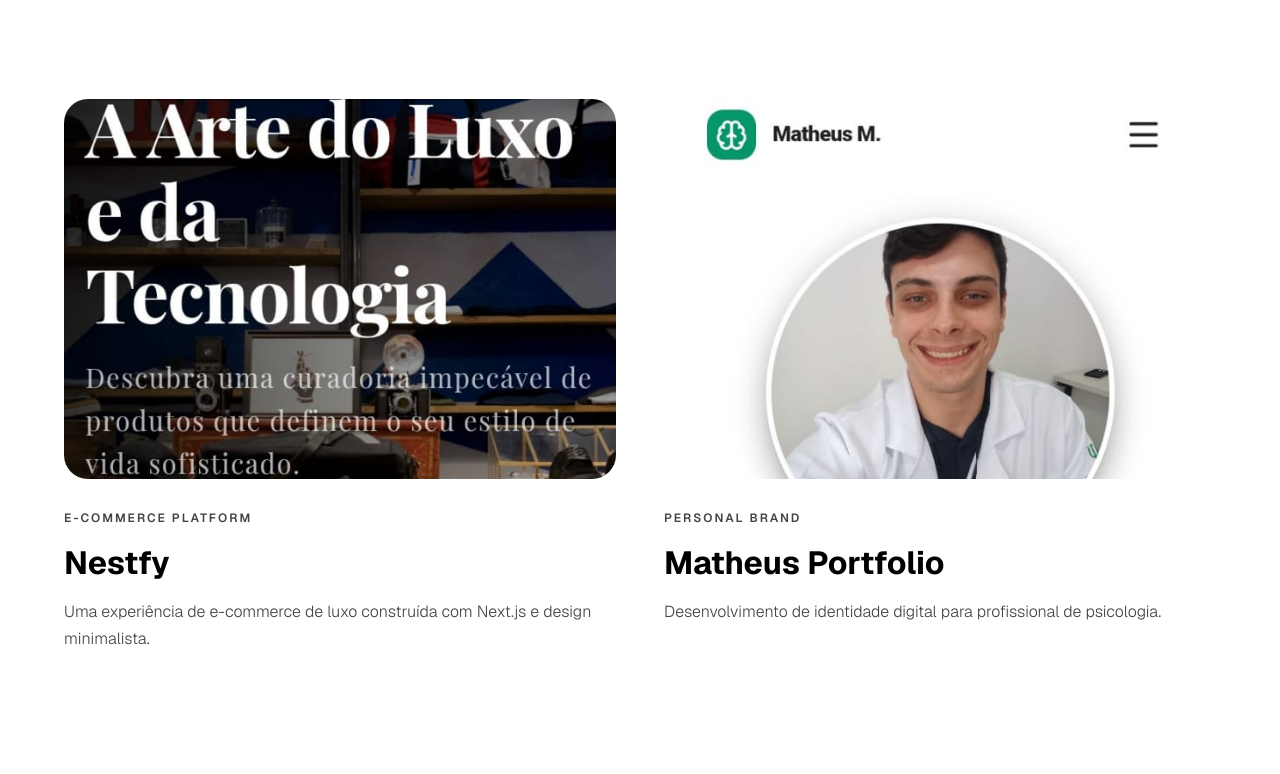
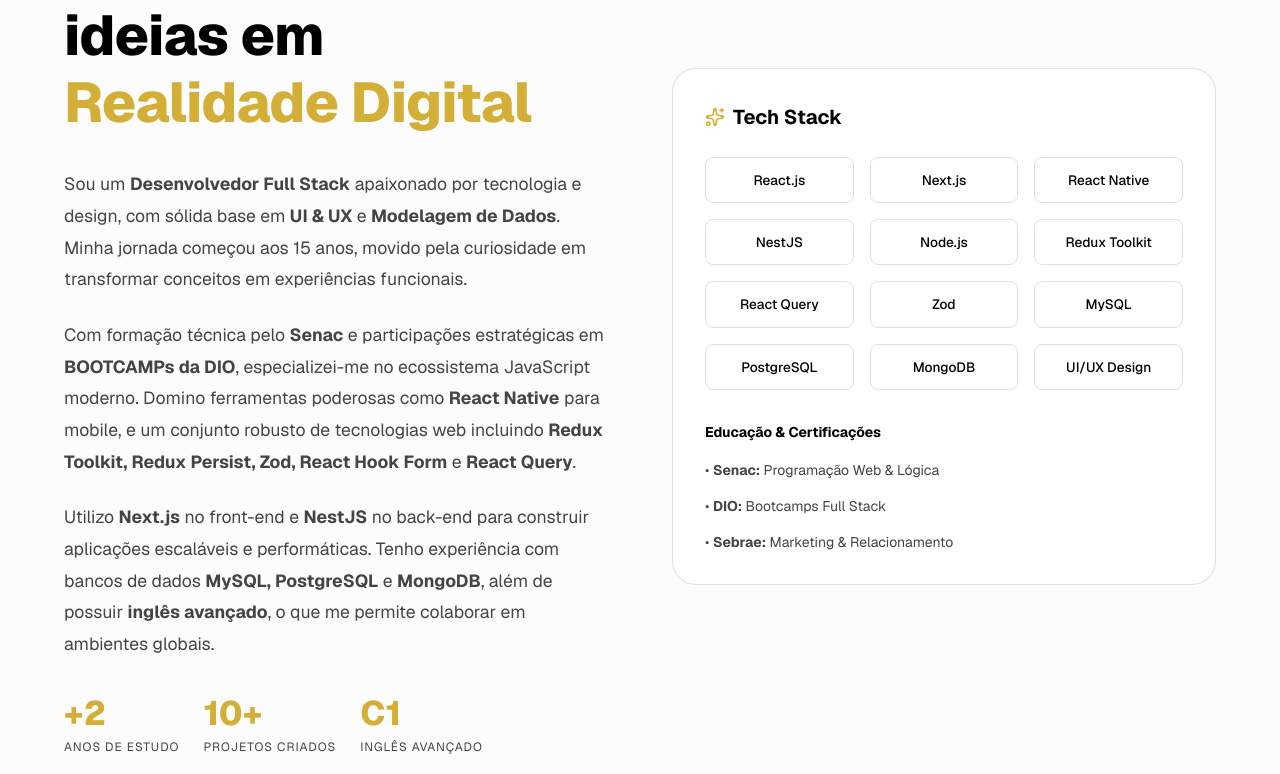
Before and after one commit to CrazyAsura/Portifolio-Web, a Next.js app: page / in a window 1280 px wide. Shown: the part 1146-1920 px from the top of the page. Built offline with nearby package versions, Linux system fonts and the light colour scheme; what @mui/material-nextjs would draw is missing.

Commit message:
feat: refactor layout, update name to Leon Mendonça Trindade, add projects and configure vercel deploy

```diff
--- a/src/app/page.tsx
+++ b/src/app/page.tsx
@@ -181,6 +181,122 @@ export default function Home() {
         </Container>
       </Box>
 
+      {/* ABOUT SECTION */}
+      <Box id="sobre" sx={{ py: 20, bgcolor: 'background.paper' }}>
+        <Container maxWidth="lg">
+          <Grid container spacing={8} alignItems="center">
+            <Grid size={{ xs: 12, md: 6 }}>
+              <motion.div
+                initial={{ opacity: 0, x: -20 }}
+                whileInView={{ opacity: 1, x: 0 }}
+                viewport={{ once: true }}
+                transition={{ duration: 0.8 }}
+              >
+                <Typography variant="overline" sx={{ color: 'primary.main', fontWeight: 600, letterSpacing: 4 }}>
+                  Sobre Mim
+                </Typography>
+                <Typography variant="h2" sx={{ fontWeight: 800, mt: 1, mb: 4, fontSize: { xs: '2.5rem', md: '3.5rem' } }}>
+                  Transformando ideias em <Box component="span" sx={{ color: 'primary.main' }}>Realidade Digital</Box>
+                </Typography>
+
+                <Typography variant="body1" sx={{ color: 'text.secondary', mb: 3, lineHeight: 1.8, fontSize: '1.1rem' }}>
+                  Sou um <strong>Desenvolvedor Full Stack</strong> apaixonado por tecnologia e design, com sólida base em <strong>UI & UX</strong> e <strong>Modelagem de Dados</strong>. Minha jornada começou aos 15 anos, movido pela curiosidade em transformar conceitos em experiências funcionais.
+                </Typography>
+
+                <Typography variant="body1" sx={{ color: 'text.secondary', mb: 3, lineHeight: 1.8, fontSize: '1.1rem' }}>
+                  Com formação técnica pelo <strong>Senac</strong> e participações estratégicas em <strong>BOOTCAMPs da DIO</strong>, especializei-me no ecossistema JavaScript moderno. Domino ferramentas poderosas como <strong>React Native</strong> para mobile, e um conjunto robusto de tecnologias web incluindo <strong>Redux Toolkit, Redux Persist, Zod, React Hook Form</strong> e <strong>React Query</strong>.
+                </Typography>
+
+                <Typography variant="body1" sx={{ color: 'text.secondary', mb: 4, lineHeight: 1.8, fontSize: '1.1rem' }}>
+                  Utilizo <strong>Next.js</strong> no front-end e <strong>NestJS</strong> no back-end para construir aplicações escaláveis e performáticas. Tenho experiência com bancos de dados <strong>MySQL, PostgreSQL</strong> e <strong>MongoDB</strong>, além de possuir <strong>inglês avançado</strong>, o que me permite colaborar em ambientes globais.
+                </Typography>
+
+                <Stack direction="row" spacing={3}>
+                  <Box>
+                    <Typography variant="h4" sx={{ color: 'primary.main', fontWeight: 800 }}>+2</Typography>
+                    <Typography variant="caption" sx={{ color: 'text.secondary', textTransform: 'uppercase', letterSpacing: 1 }}>Anos de Estudo</Typography>
+                  </Box>
+                  <Box>
+                    <Typography variant="h4" sx={{ color: 'primary.main', fontWeight: 800 }}>10+</Typography>
+                    <Typography variant="caption" sx={{ color: 'text.secondary', textTransform: 'uppercase', letterSpacing: 1 }}>Projetos Criados</Typography>
+                  </Box>
+                  <Box>
+                    <Typography variant="h4" sx={{ color: 'primary.main', fontWeight: 800 }}>C1</Typography>
+                    <Typography variant="caption" sx={{ color: 'text.secondary', textTransform: 'uppercase', letterSpacing: 1 }}>Inglês Avançado</Typography>
+                  </Box>
+                </Stack>
+              </motion.div>
+            </Grid>
+
+            <Grid size={{ xs: 12, md: 6 }}>
+              <motion.div
+                initial={{ opacity: 0, x: 20 }}
+                whileInView={{ opacity: 1, x: 0 }}
+                viewport={{ once: true }}
+                transition={{ duration: 0.8 }}
+              >
+                <Box sx={{
+                  p: 4,
+                  border: '1px solid',
+                  borderColor: 'divider',
+                  borderRadius: '24px',
+                  bgcolor: 'background.default',
+                  position: 'relative',
+                  overflow: 'hidden'
+                }}>
+                  <Typography variant="h6" sx={{ fontWeight: 700, mb: 3, display: 'flex', alignItems: 'center', gap: 1 }}>
+                    <Sparkles size={20} color="#D4AF37" /> Tech Stack
+                  </Typography>
+
+                  <Grid container spacing={2}>
+                    {[
+                      'React.js', 'Next.js', 'React Native', 'NestJS',
+                      'Node.js', 'Redux Toolkit', 'React Query', 'Zod',
+                      'MySQL', 'PostgreSQL', 'MongoDB', 'UI/UX Design'
+                    ].map((skill) => (
+                      <Grid size={{ xs: 6, sm: 4 }} key={skill}>
+                        <Box sx={{
+                          p: 1.5,
+                          border: '1px solid',
+                          borderColor: 'divider',
+                          borderRadius: '8px',
+                          textAlign: 'center',
+                          fontSize: '0.85rem',
+                          fontWeight: 500,
+                          transition: '0.3s',
+                          '&:hover': {
+                            borderColor: 'primary.main',
+                            color: 'primary.main',
+                            transform: 'translateY(-3px)'
+                          }
+                        }}>
+                          {skill}
+                        </Box>
+                      </Grid>
+                    ))}
+                  </Grid>
+
+                  <Box sx={{ mt: 4 }}>
+                    <Typography variant="subtitle2" sx={{ fontWeight: 700, mb: 2 }}>Educação & Certificações</Typography>
+                    <Stack spacing={2}>
+                      <Typography variant="body2" color="text.secondary">
+                        • <strong>Senac:</strong> Programação Web & Lógica
+                      </Typography>
+                      <Typography variant="body2" color="text.secondary">
+                        • <strong>DIO:</strong> Bootcamps Full Stack
+                      </Typography>
+                      <Typography variant="body2" color="text.secondary">
+                        • <strong>Sebrae:</strong> Marketing & Relacionamento
+                      </Typography>
+                    </Stack>
+                  </Box>
+                </Box>
+              </motion.div>
+            </Grid>
+          </Grid>
+        </Container>
+      </Box>
+
       {/* PROJECTS SECTION */}
       <Box id="projetos" sx={{ py: 20, borderTop: '1px solid', borderColor: 'divider' }}>
         <Container maxWidth="lg">
```
